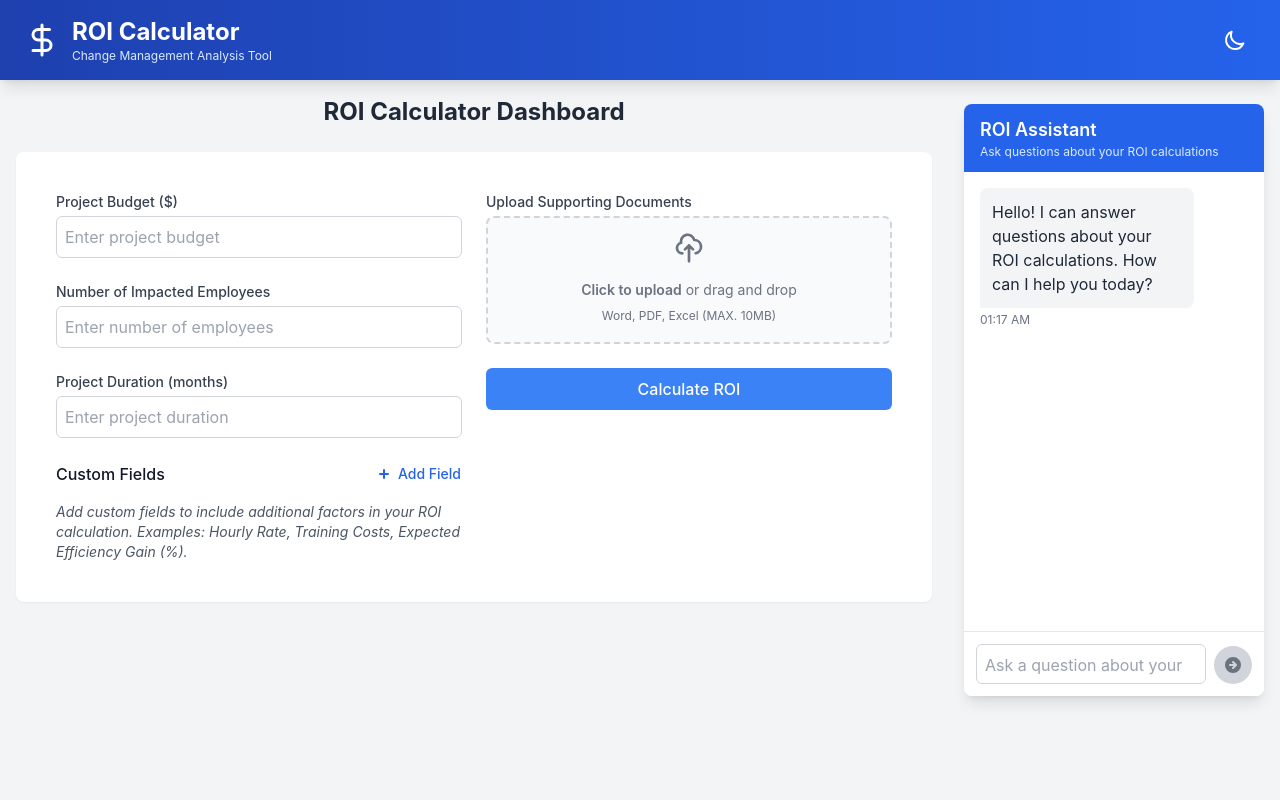
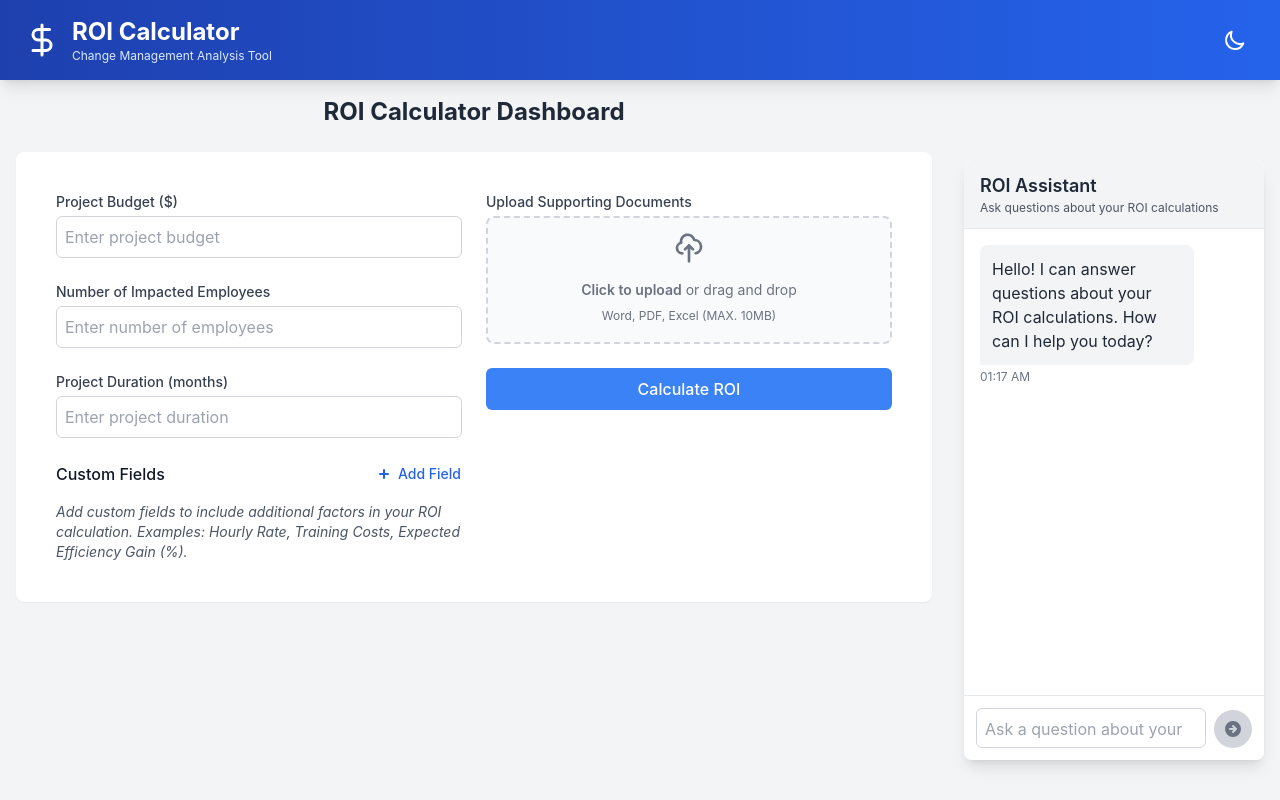
Before and after one commit to AnubhawM/roi-calculator, a React (Vite) app in the folder frontend/: page / in a window 1280 px wide. Built offline with nearby package versions, Linux system fonts and the light colour scheme.

Commit message:
adjust alignment of chat window

```diff
--- a/frontend/src/components/ChatInterface.tsx
+++ b/frontend/src/components/ChatInterface.tsx
@@ -130,9 +130,9 @@ const ChatInterface: React.FC<ChatInterfaceProps> = ({ roiContext }) => {
   return (
     <div className="flex flex-col h-full bg-white dark:bg-gray-800 rounded-lg shadow-lg overflow-hidden" style={{ maxHeight: 'calc(100vh - 80px)' }}>
       {/* Chat header */}
-      <div className="px-4 py-3 bg-blue-600 dark:bg-blue-700 text-white flex-shrink-0">
+      <div className="px-4 py-3 bg-gray-100 dark:bg-gray-800 border-b border-gray-200 dark:border-gray-700 text-gray-800 dark:text-white flex-shrink-0 rounded-t-lg">
         <h2 className="text-lg font-semibold">ROI Assistant</h2>
-        <p className="text-xs text-blue-100">Ask questions about your ROI calculations</p>
+        <p className="text-xs text-gray-600 dark:text-gray-300">Ask questions about your ROI calculations</p>
       </div>
 
       {/* Messages container with fixed height */}
--- a/frontend/src/layouts/MainLayout.tsx
+++ b/frontend/src/layouts/MainLayout.tsx
@@ -58,9 +58,9 @@ const MainLayout: React.FC<MainLayoutProps> = ({ children, roiContext }) => {
         {/* Chat interface - second column */}
         <div className={`
           w-[300px] lg:ml-4 flex-shrink-0
-          ${isDesktop ? 'lg:block' : isChatOpen ? 'block fixed right-0 top-[60px] h-[calc(100vh-60px)] z-10 bg-gray-100 dark:bg-gray-900' : 'hidden'}
+          ${isDesktop ? 'lg:block' : isChatOpen ? 'block fixed right-0 top-0 h-screen z-10 bg-gray-100 dark:bg-gray-900' : 'hidden'}
         `}>
-          <div className="sticky top-[60px] pt-2 h-[600px]">
+          <div className="sticky top-0 pt-0 h-[600px] mt-[64px]">
             <ChatInterface roiContext={roiContext} />
           </div>
         </div>
```
